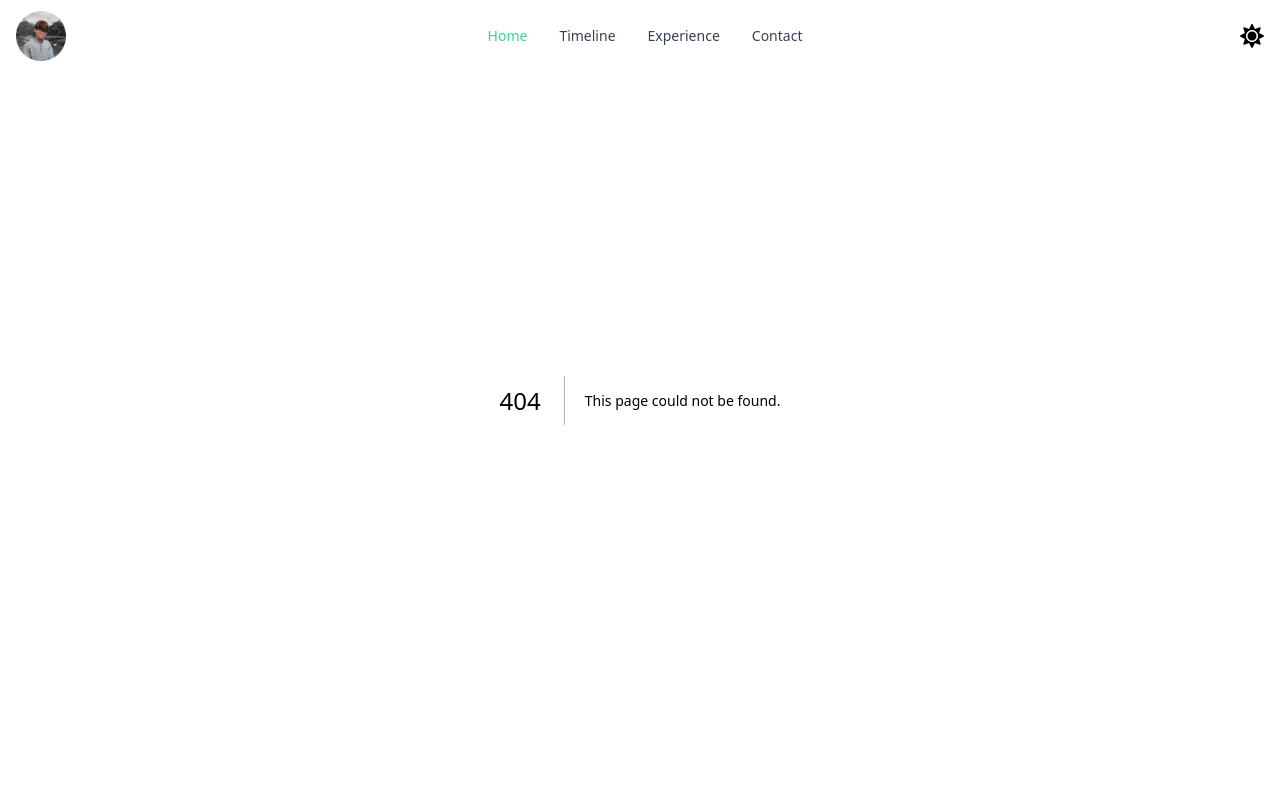
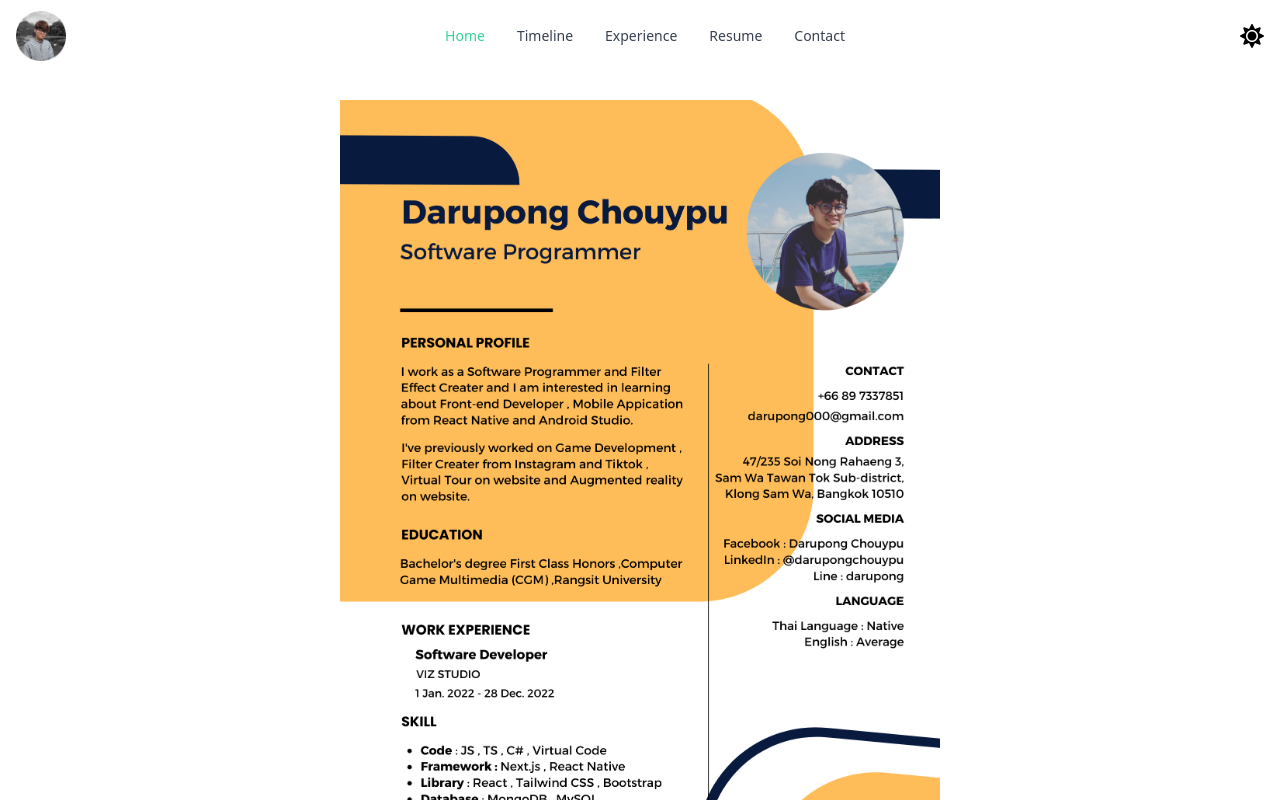
Before and after one commit to darupong/Portfolio, a Next.js app: page /resume in a window 1280 px wide. Before the commit this address had no page. Shown: the top 800 px of the page. Built offline with nearby package versions, Linux system fonts and the light colour scheme.

Commit message:
style: add resume

```diff
--- a/components/Navbar.tsx
+++ b/components/Navbar.tsx
@@ -51,9 +51,11 @@ const Navbar = (): JSX.Element => {
         <a href="" className="flex items-center">
           <Image src={logo} className="h-[50px] w-[50px]" alt="Darupong" />
         </a>
-        <div className="items-center justify-between hidden w-full md:flex md:w-auto md:order-1" id="navbar-sticky">
+        <div
+          className="items-center justify-between hidden w-full md:flex md:w-auto md:order-1"
+          id="navbar-sticky"
+        >
           <ul className="flex flex-col p-4 mt-4 border border-gray-100 rounded-lg bg-gray-50 md:flex-row md:space-x-8 md:mt-0 md:text-sm md:font-medium md:border-0 md:bg-white dark:bg-gray-800 md:dark:bg-gray-900 dark:border-gray-700">
-
             <li>
               <a
                 href="/"
@@ -83,6 +85,14 @@ const Navbar = (): JSX.Element => {
             </li>
             <li>
               <a
+                href="/resume"
+                className="block py-2 pl-3 pr-4 text-gray-700 rounded hover:bg-gray-100 md:hover:bg-transparent md:hover:text-[#36D399] md:p-0 md:dark:hover:text-white dark:text-gray-400 dark:hover:bg-gray-700 dark:hover:text-white md:dark:hover:bg-transparent dark:border-gray-700"
+              >
+                Resume
+              </a>
+            </li>
+            <li>
+              <a
                 href="/contact"
                 className="block py-2 pl-3 pr-4 text-gray-700 rounded hover:bg-gray-100 md:hover:bg-transparent md:hover:text-[#36D399] md:p-0 md:dark:hover:text-white dark:text-gray-400 dark:hover:bg-gray-700 dark:hover:text-white md:dark:hover:bg-transparent dark:border-gray-700"
               >
@@ -92,9 +102,7 @@ const Navbar = (): JSX.Element => {
           </ul>
         </div>
         <div className="flex md:order-2">
-
           <div className=" pl-4 flex items-center">{renderThemeChanger()}</div>
-
         </div>
       </div>
     </nav>
--- /dev/null
+++ b/pages/resume.tsx
@@ -0,0 +1,16 @@
+import React from "react";
+import Image from "next/image";
+
+import resumeimg from "../public/img/Resume.png";
+
+const resume = () => {
+  return (
+    <div className="container mx-auto py-[100px]">
+      <div className="flex flex-col justify-center items-center">
+        <Image src={resumeimg} alt="resume" className=" w-[600px] h-auto" />
+      </div>
+    </div>
+  );
+};
+
+export default resume;
```
Also changed, not shown: public/img/Resume.png (added), 1 other file (tests, documents, lock files or other folders). Lines whose indentation alone changed are shown as unchanged.
